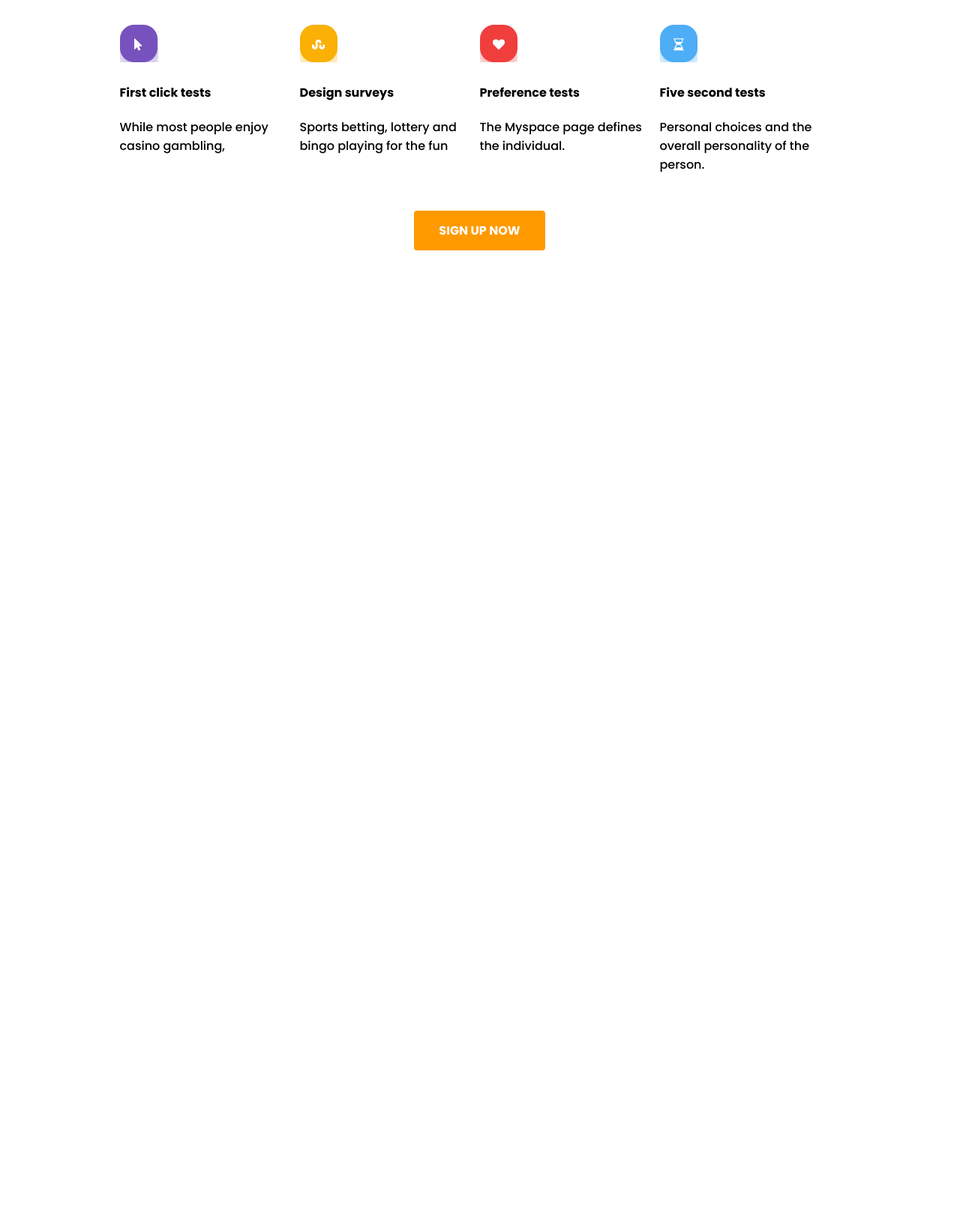
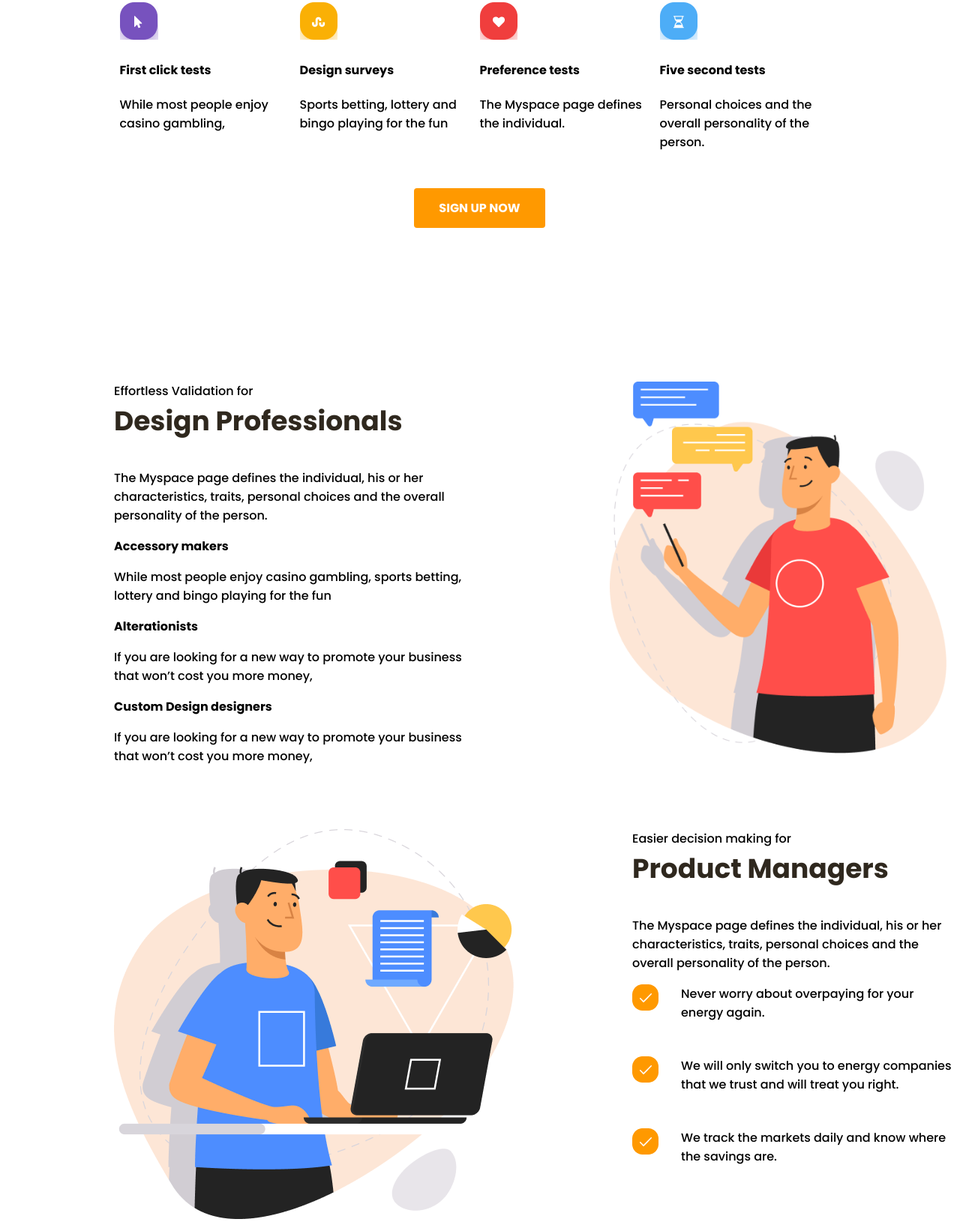
Before and after one commit to Hasoni7/Assignment_6, a plain HTML site: page index.html in a window 1280 px wide. Shown: the part 906-2536 px from the top of the page at 75% size. Before the commit the page ends 1248 px from the top, so only its background shows below. Drawn offline with Linux system fonts and the light colour scheme.

Commit message:
Body compelete
Add more html and css. The body section is complete.

```diff
--- a/index.html
+++ b/index.html
@@ -54,7 +54,9 @@
       </div>
     </section>
     <section class="section designtools">
-      <h3>We design tools to unveil your superpowers</h3>
+      <h3 class="secondaryheader">
+        We design tools to unveil your superpowers
+      </h3>
       <div class="cards">
         <div class="card one">
           <img src="images/icons/iconmouse.png" alt="mouse icon" />
@@ -81,5 +83,90 @@
         <button>SIGN UP NOW</button>
       </div>
     </section>
+    <section class="section professionals">
+      <div class="content">
+        <p class="smallerheader">Effortless Validation for</p>
+        <h3 class="secondaryheader">Design Professionals</h3>
+        <p>
+          The Myspace page defines the individual, his or her characteristics,
+          traits, personal choices and the overall personality of the person.
+        </p>
+        <p><b>Accessory makers</b></p>
+        <p>
+          While most people enjoy casino gambling, sports betting, lottery and
+          bingo playing for the fun
+        </p>
+        <p><b>Alterationists</b></p>
+        <p>
+          If you are looking for a new way to promote your business that won’t
+          cost you more money,
+        </p>
+        <p><b>Custom Design designers</b></p>
+        <p>
+          If you are looking for a new way to promote your business that won’t
+          cost you more money,
+        </p>
+      </div>
+      <img
+        src="images/Person holding phone.png"
+        alt="A person holding a phone"
+      />
+    </section>
+    <section class="section managers">
+      <img src="images/Person using a laptop.png" alt="Person using a laptop" />
+      <div class="content">
+        <p class="smallerheader">Easier decision making for</p>
+        <h3 class="secondaryheader">Product Managers</h3>
+        <p>
+          The Myspace page defines the individual, his or her characteristics,
+          traits, personal choices and the overall personality of the person.
+        </p>
+        <div class="icon-text">
+          <img src="images/icons/iconcheck.png" alt="check icon" />
+          <p>Never worry about overpaying for your energy again.</p>
+        </div>
+        <div class="icon-text">
+          <img src="images/icons/iconcheck.png" alt="check icon" />
+          <p>
+            We will only switch you to energy companies that we trust and will
+            treat you right.
+          </p>
+        </div>
+        <div class="icon-text">
+          <img src="images/icons/iconcheck.png" alt="check icon" />
+          <p>We track the markets daily and know where the savings are.</p>
+        </div>
+      </div>
+    </section>
+    <section class="section marketers">
+      <div class="content">
+        <p class="smallerheader">Optimisation for</p>
+        <h3 class="secondaryheader">Marketers</h3>
+        <p>
+          Few would argue that, despite the advancements of feminism over the
+          past three decades, women still face a double standard when it comes
+          to their behavior.
+        </p>
+        <p><b>Accessory makers</b></p>
+        <p>
+          While most people enjoy casino gambling, sports betting, lottery and
+          bingo playing for the fun
+        </p>
+        <p><b>Alterationists</b></p>
+        <p>
+          If you are looking for a new way to promote your business that won’t
+          cost you more money,
+        </p>
+        <p><b>Custom Design designers</b></p>
+        <p>
+          If you are looking for a new way to promote your business that won’t
+          cost you more money,
+        </p>
+      </div>
+      <img
+        src="images/Person using big touchscreen.png"
+        alt="Person using big touchscreen.png"
+      />
+    </section>
   </body>
 </html>
--- a/styles/styles.css
+++ b/styles/styles.css
@@ -21,7 +21,6 @@ body {
   display: flex;
   gap: 50px;
   font-weight: 600;
-  font-style: normal;
 }
 
 .nav a {
@@ -61,7 +60,6 @@ section {
   justify-content: space-between;
   font-weight: 500;
   font-style: normal;
-  padding-top: 30px;
   max-height: 496px;
 }
 
@@ -80,10 +78,16 @@ h2 {
 
 p {
   font-weight: 500;
+  font-size: 16px;
+  margin-top: 0px;
+}
+.getstarted {
+  margin-top: 30px;
+}
+.getstarted p {
+  margin-bottom: 56px;
+  max-width: 458px;
   font-size: 18px;
-  max-width: 458px;
-  margin-top: 0px;
-  margin-bottom: 56px;
 }
 
 .btn {
@@ -119,6 +123,7 @@ button:hover {
 .fa-solid {
   padding-right: 9px;
   scale: 1.5;
+  color: #ff9900;
 }
 
 .designtools {
@@ -132,13 +137,14 @@ button:hover {
 
 h3 {
   font-size: 36px;
-  width: 539px;
   margin-top: 0px;
-  text-align: center;
   overflow: hidden;
   color: #2f281e;
 }
-
+.designtools .secondaryheader {
+  width: 539px;
+  text-align: center;
+}
 .cards {
   display: flex;
   flex-wrap: wrap;
@@ -149,3 +155,44 @@ h3 {
   max-width: 240px;
   max-height: 204px;
 }
+.professionals {
+  padding-top: 205px;
+  width: 1110px;
+  height: 574px;
+}
+/*here I relized I can tag both p from 2
+different section in one css code*/
+.professionals p,
+.marketers p {
+  max-width: 486px;
+}
+
+/* the text above the headers in section 3, 4 and 5*/
+.smallerheader {
+  margin-bottom: 0px;
+}
+
+.managers {
+  margin-top: 101px;
+  width: 1121px;
+  max-height: 521px;
+}
+.managers p {
+  max-width: 430px;
+}
+.icon-text {
+  display: flex;
+  gap: 30px;
+  width: 430px;
+  padding-bottom: 30px;
+}
+.icon-text img {
+  width: 35px;
+  height: 35px;
+  max-width: 100%;
+}
+
+.marketers {
+  padding-top: 104px;
+  width: 1110px;
+}
```
Also changed, not shown: images/Person holding phone.png (added), images/Person using a laptop.png (added), images/Person using big touchscreen.png (added), images/icons/iconcheck.png (added).
